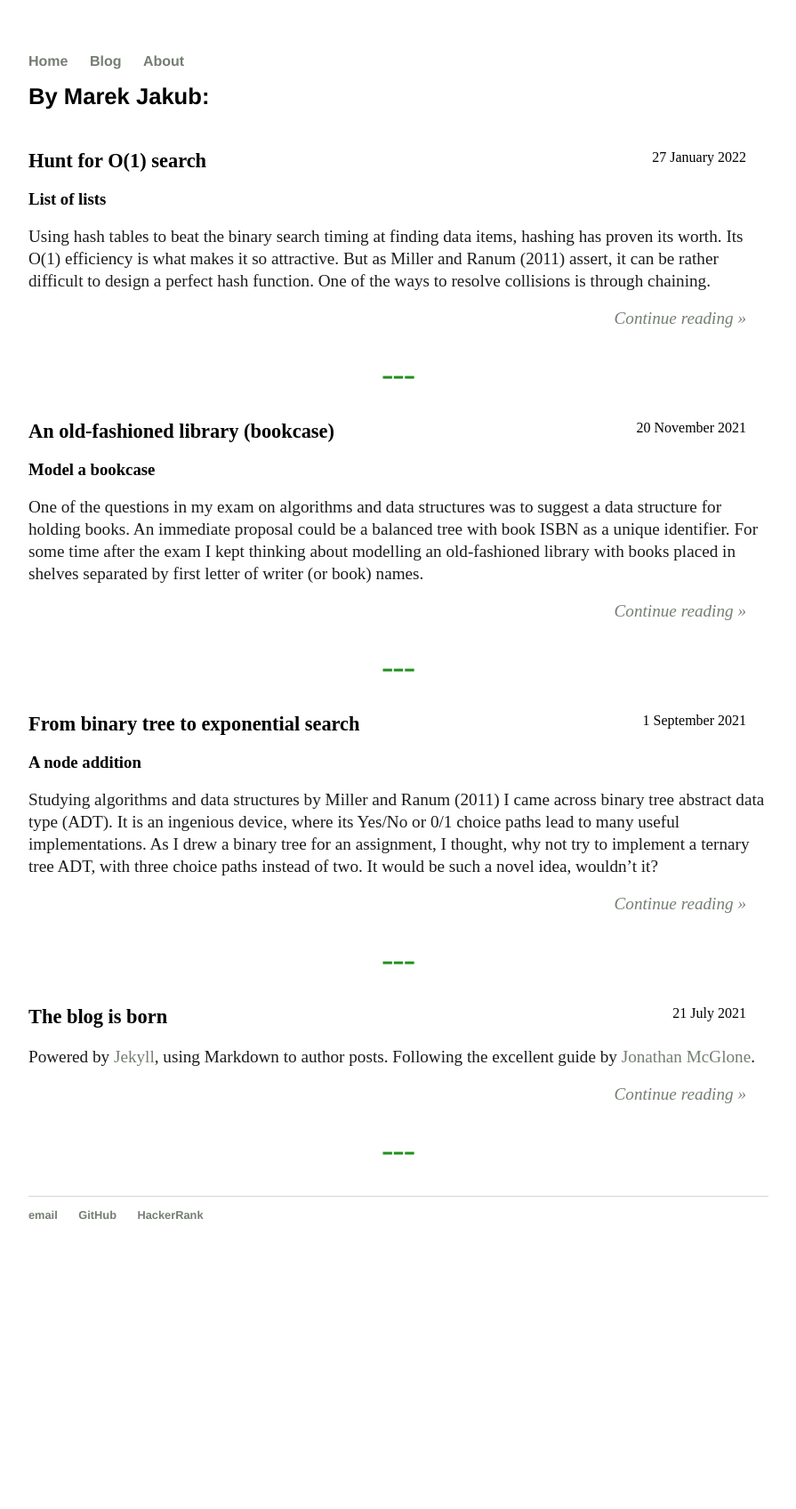
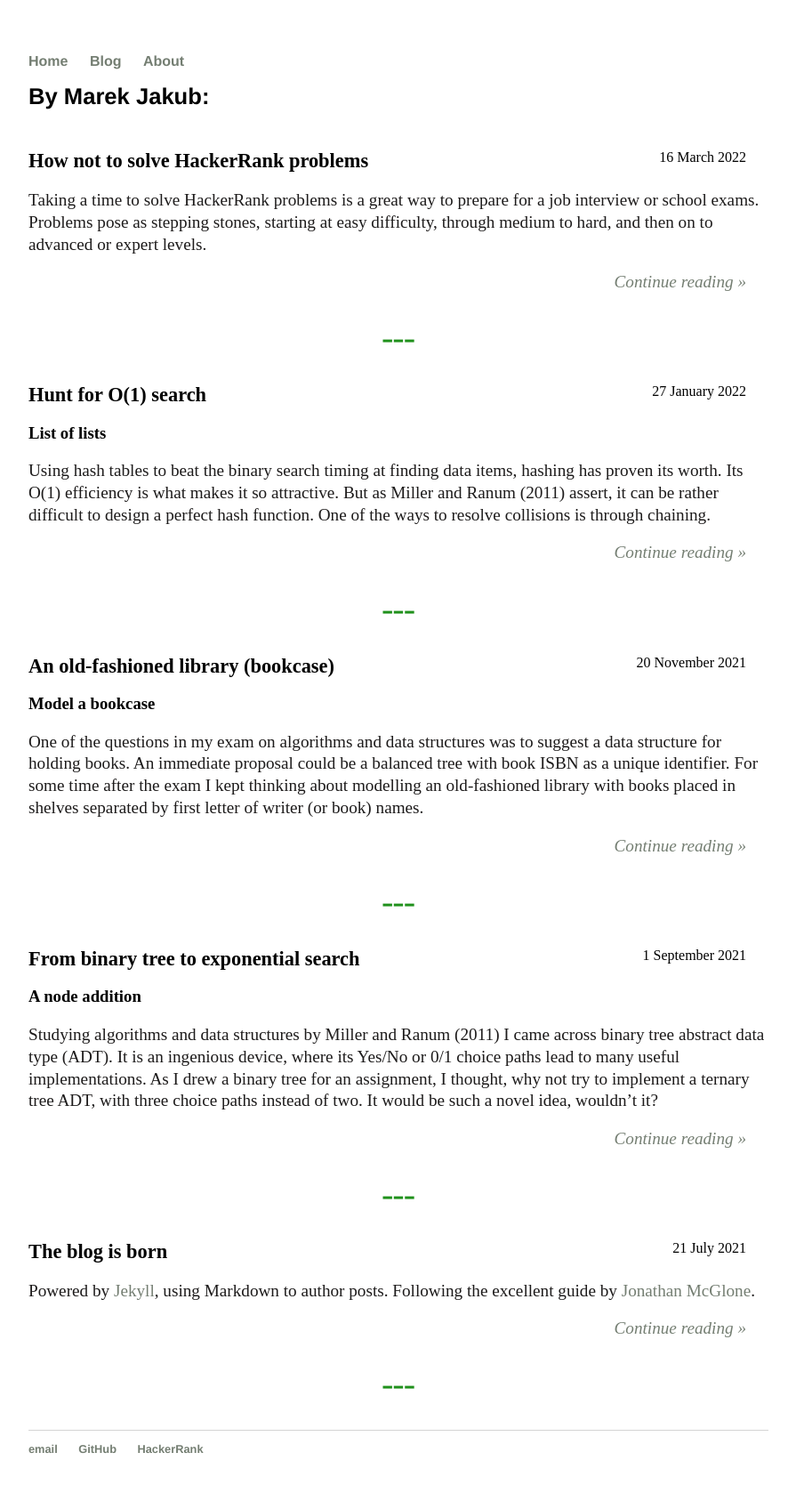
Before and after one commit to marek-jakub/marek-jakub.github.io, a Jekyll site: the page built from index.html, in a window 1280 px wide. Shown: the whole page at 89% size, without its empty margins (192-1087 px from the left). Built offline with Jekyll 4.4.1, drawn with Linux system fonts in a browser that asks for light colours; before the commit the page ends 1433 px from its top, so only the background shows below that.

Commit message:
Adding new post.

```diff
--- a/index.html
+++ b/index.html
@@ -4,6 +4,25 @@ title: Student
 ---
 <div class="container">
 	<h1 id="intro">By Marek Jakub:</h1>
+
+	<article class="post">
+		<header class="post-header">
+			<h2 class="post-front"><a href="/blog/2022/03/16/marek-jakub-solve-HR-problem">
+				How not to solve HackerRank problems</a></h2>
+			<span class="post-date">16 March 2022</span>
+		</header>
+		<section class="post-content">
+			<p>Taking a time to solve HackerRank problems is a great way to prepare
+			   for a job interview or school exams. Problems pose as stepping stones,
+			    starting at easy difficulty, through medium to hard, and then on to
+				 advanced or expert levels.
+			</p>
+		</section>
+		<p class="continue-reading"><a href="/blog/2022/03/16/marek-jakub-solve-HR-problem">
+			Continue reading &raquo;</a>
+		</p>
+	</article>
+	<p class="divider">---</p>
 
 	<article class="post">
 		<header class="post-header">
```
